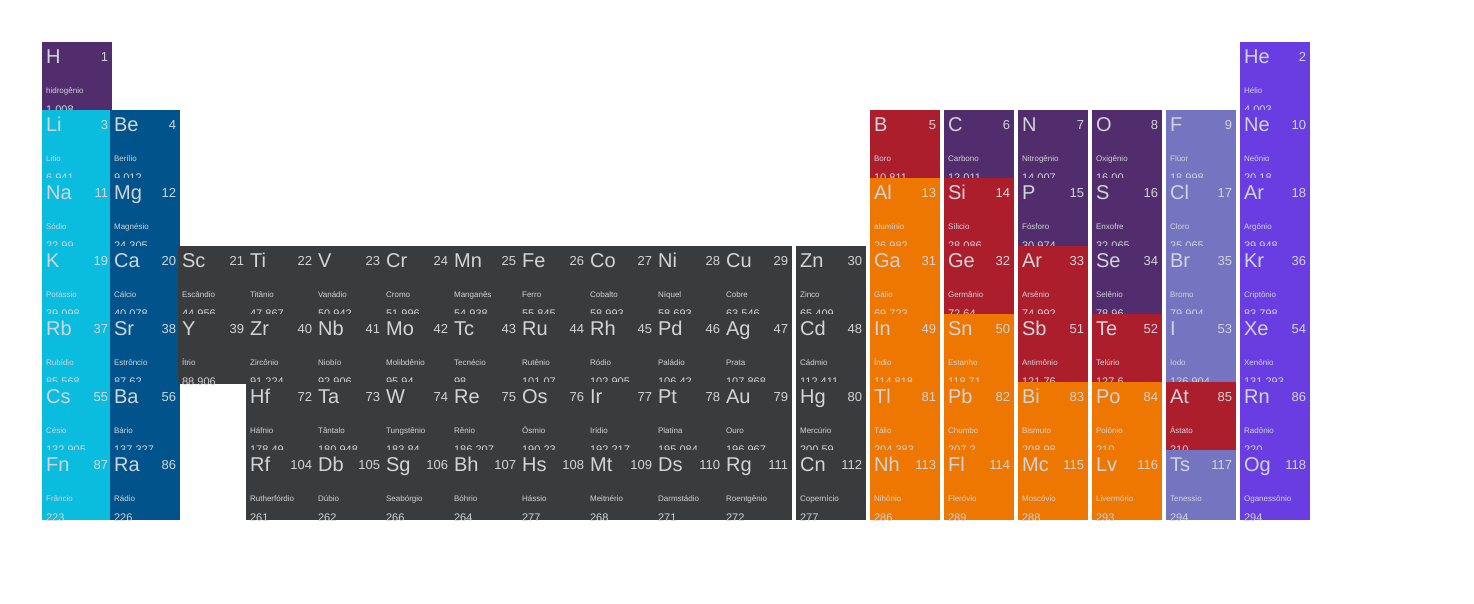
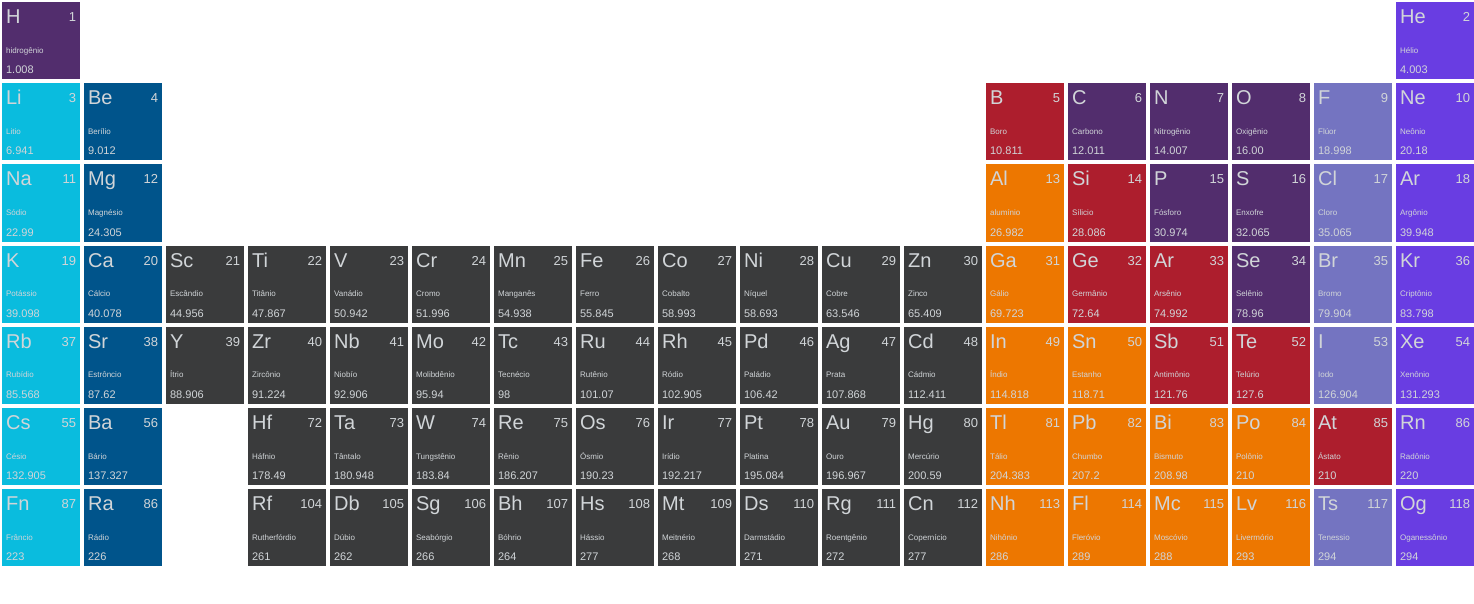
Before and after one commit to Cauatn/Projeto-Quimica-UNIVASF, a plain HTML site: page index.html in a window 1280 px wide. Shown: the whole page, 1474 px wide, since content can reach past the window. Drawn offline with Linux system fonts and the light colour scheme.

Commit message:
ajustando tabela

```diff
--- a/style.css
+++ b/style.css
@@ -12,7 +12,6 @@ body{
     margin: 0;
     min-height: 100vh;
     font-family: 'Helvetica Neue',Helvetica,Arial;
-    padding: 40px;
     line-height: 1.35em;
     text-rendering: optimizeLegibility;
     font-size: 1rem;
@@ -20,35 +19,27 @@ body{
 
 main {
     width: 100%;
-    padding: 0;
-    margin: 0 auto;
+    height: 100%;
 }
 
 .tabela{
     display: grid;
-    grid-column: auto;
-    grid-template-rows: 68px 68px 68px 68px 68px 68px 68px 68px 68px 68px;
-    grid-template-columns: 68px 68px 68px 68px 68px 68px 68px 68px 68px 68px;
-    margin-bottom: 20px;
+
 }
 
 a{
-    margin: 0;
+    width: 100%;
+    height: 100%;
     padding: 0;
     font-size: 100%;
     vertical-align: baseline;
+    position: relative;
 }
 
 .elemento {
-    width: 62px;
-    height: 62px;
+    width: 70px;
     margin: 2px;
     padding: 0.25rem;
-}
-
-.elemento a {
-    width: 100%;
-    height: 47px;
 }
 
 .elemento_numero{
```
